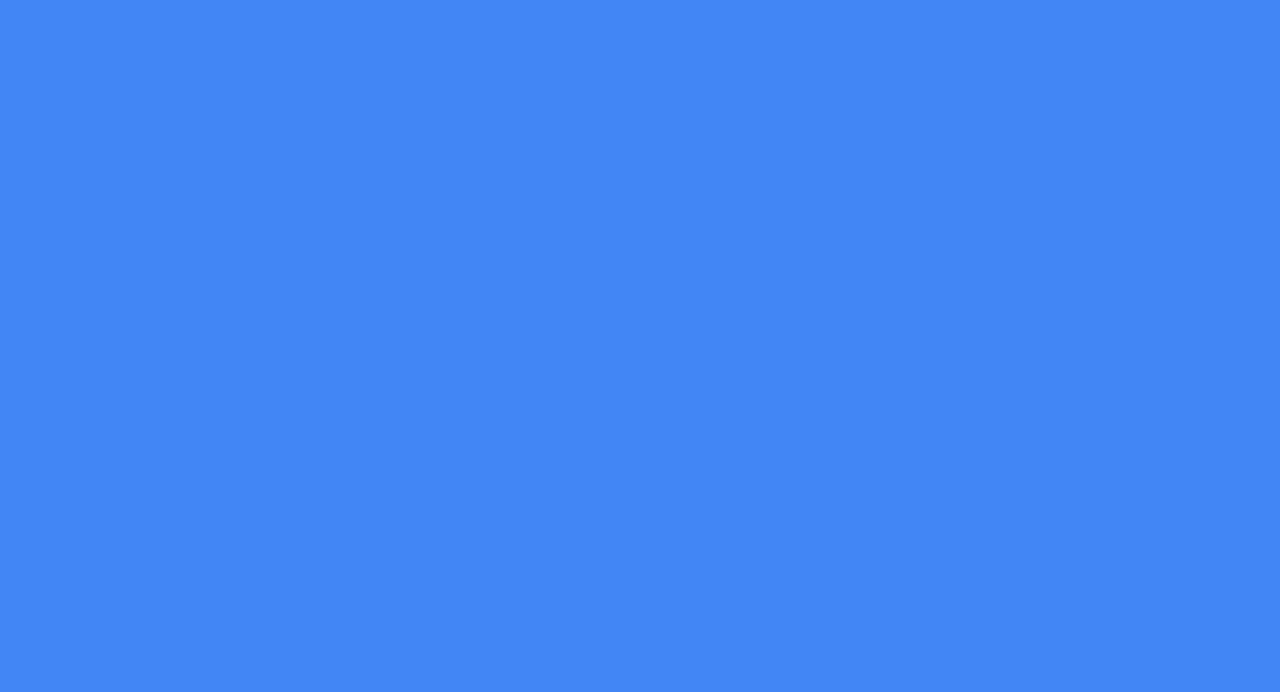
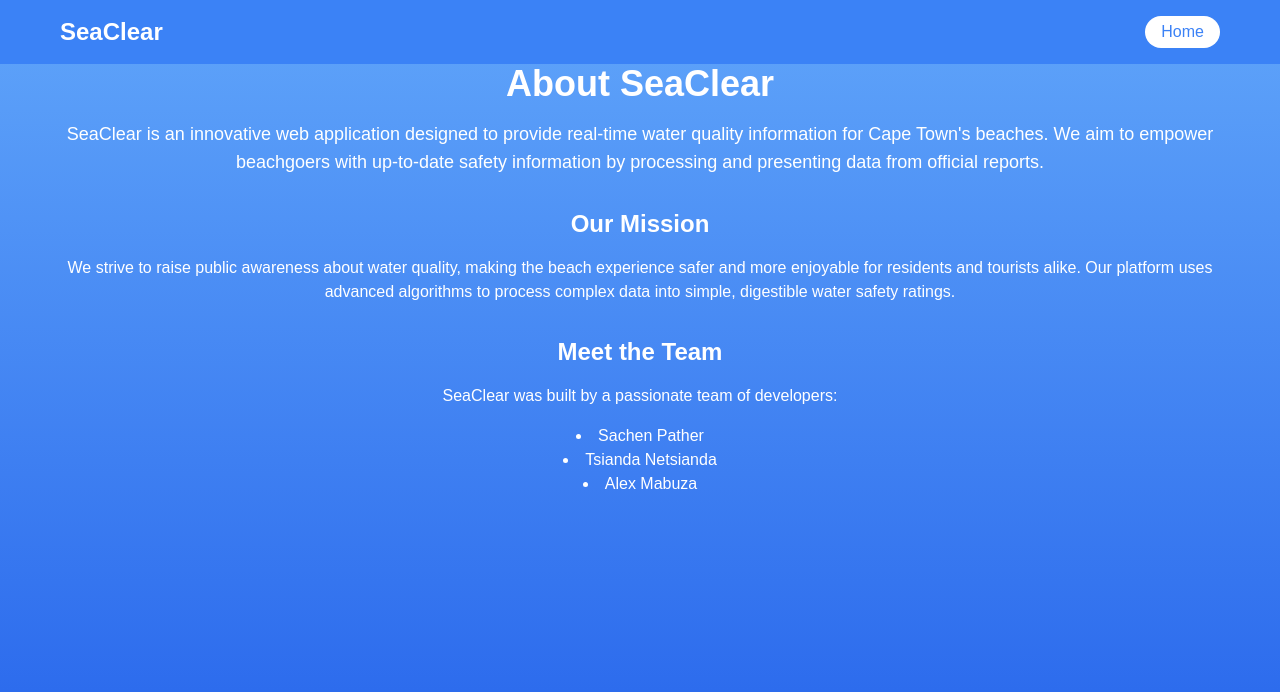
Before and after one commit to tsiandanetsianda/SeaClear, a React (Create React App) app in the folder NTSTSI008/water-quality-admin/: page /about in a window 1280 px wide. Before the commit this address had no page. Shown: the top 692 px of the page. Built offline with nearby package versions, Linux system fonts and the light colour scheme.

Commit message:
Added about page

```diff
--- /dev/null
+++ b/NTSTSI008/water-quality-admin/src/AboutPage.js
@@ -0,0 +1,43 @@
+import React from 'react';
+import { Link } from 'react-router-dom';
+
+const AboutPage = () => {
+  return (
+    <div className="min-h-screen bg-gradient-to-b from-blue-400 to-blue-600 text-white">
+      <header className="bg-blue-500">
+        <nav className="container mx-auto px-6 py-3 flex justify-between items-center">
+          <Link to="/" className="text-white text-2xl font-bold">SeaClear</Link>
+          <Link to="/" className="bg-white text-blue-500 px-4 py-1 rounded-full hover:bg-blue-100 transition duration-300">
+            Home
+          </Link>
+        </nav>
+      </header>
+
+      <main className="container mx-auto px-6 py-12">
+        <div className="text-center">
+          <h1 className="text-4xl font-bold mb-4">About SeaClear</h1>
+          <p className="text-lg mb-8">
+            SeaClear is an innovative web application designed to provide real-time water quality information for Cape Town's beaches.
+            We aim to empower beachgoers with up-to-date safety information by processing and presenting data from official reports.
+          </p>
+          <h2 className="text-2xl font-semibold mb-4">Our Mission</h2>
+          <p className="mb-8">
+            We strive to raise public awareness about water quality, making the beach experience safer and more enjoyable for residents
+            and tourists alike. Our platform uses advanced algorithms to process complex data into simple, digestible water safety ratings.
+          </p>
+          <h2 className="text-2xl font-semibold mb-4">Meet the Team</h2>
+          <p>
+            SeaClear was built by a passionate team of developers:
+            <ul className="list-disc list-inside mt-4">
+              <li>Sachen Pather</li>
+              <li>Tsianda Netsianda</li>
+              <li>Alex Mabuza</li>
+            </ul>
+          </p>
+        </div>
+      </main>
+    </div>
+  );
+};
+
+export default AboutPage;
--- a/NTSTSI008/water-quality-admin/src/App.js
+++ b/NTSTSI008/water-quality-admin/src/App.js
@@ -6,6 +6,7 @@ import CommunityPage from './CommunityPage';
 import EducationalContentPage from './EducationalContentPage';
 import HomePage from './HomePage';
 import LoginPage from './LoginPage';
+import AboutPage from './AboutPage';
 
 function App() {
   return (
@@ -17,6 +18,7 @@ function App() {
         <Route path="/community" element={<CommunityPage/>} />
         <Route path="/login" element={<LoginPage />} />
         <Route path="/admin/*" element={<AdminDashboard />} />
+        <Route path="/about" element={<AboutPage />} />
       </Routes>
     </Router>
   );
```
